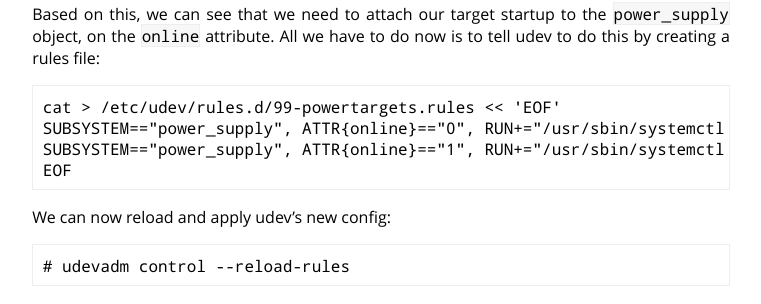
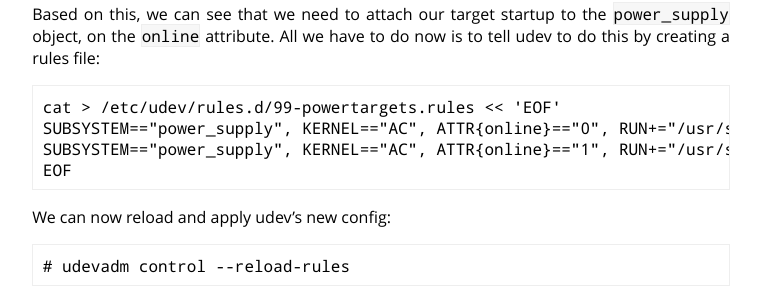
Before and after one commit to cdown/chrisdown.name, a Jekyll site: the page built from _posts/2017-10-29-adding-power-related-targets-to-systemd.md, in a window 1280 px wide. Shown: the part 959-1263 px from the top of the page, without its empty margins (259-1020 px from the left). Built offline with Jekyll 4.4.1, drawn with Linux system fonts in a browser that asks for light colours.

Commit message:
systemd power targets: Force AC kernel

```diff
--- a/_posts/2017-10-29-adding-power-related-targets-to-systemd.md
+++ b/_posts/2017-10-29-adding-power-related-targets-to-systemd.md
@@ -50,8 +50,8 @@ Based on this, we can see that we need to attach our target startup to the
 tell udev to do this by creating a rules file:
 
     cat > /etc/udev/rules.d/99-powertargets.rules << 'EOF'
-    SUBSYSTEM=="power_supply", ATTR{online}=="0", RUN+="/usr/sbin/systemctl start battery.target"
-    SUBSYSTEM=="power_supply", ATTR{online}=="1", RUN+="/usr/sbin/systemctl start ac.target"
+    SUBSYSTEM=="power_supply", KERNEL=="AC", ATTR{online}=="0", RUN+="/usr/sbin/systemctl start battery.target"
+    SUBSYSTEM=="power_supply", KERNEL=="AC", ATTR{online}=="1", RUN+="/usr/sbin/systemctl start ac.target"
     EOF
 
 We can now reload and apply udev's new config:
```
